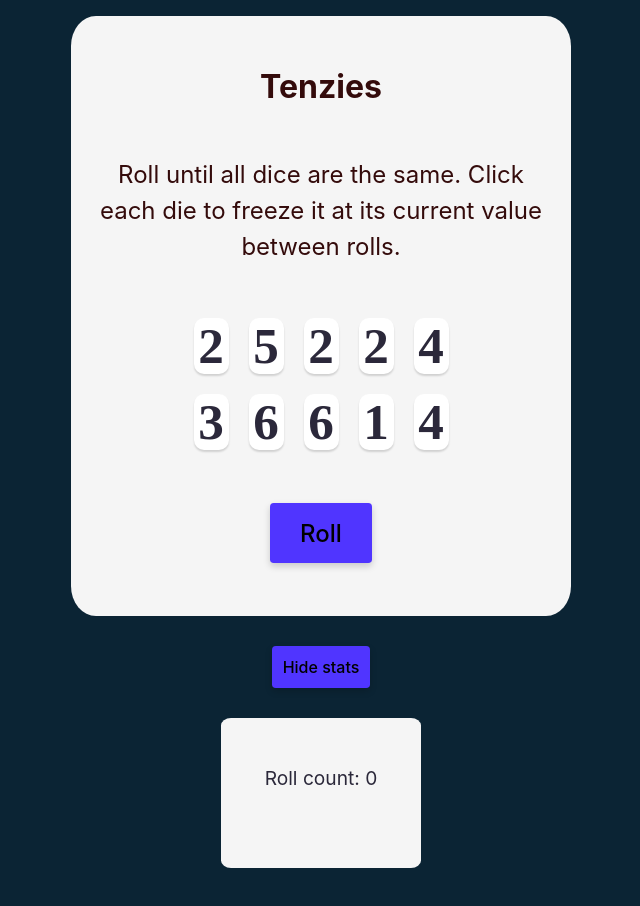
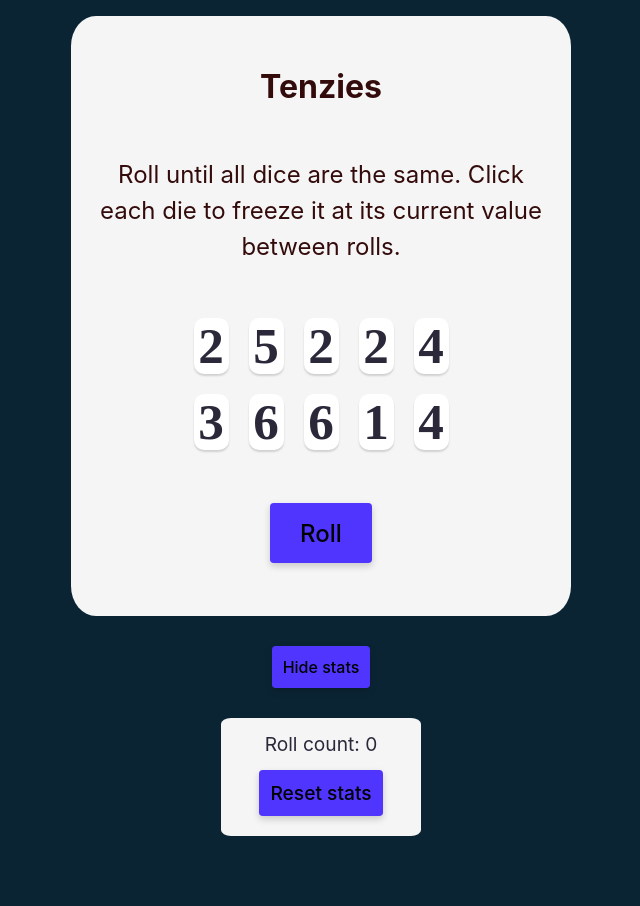
Before and after one commit to Rolzix/tenzies, a React (Vite) app: page / in a window 1280 px wide. Shown: the top 906 px of the page, without its empty margins (319-959 px from the left). Built offline with nearby package versions, Linux system fonts and the light colour scheme.

Commit message:
Added reset stats button

```diff
--- a/src/App.css
+++ b/src/App.css
@@ -108,23 +108,35 @@ main {
   padding: 10px;
 }
 
+.button--resetStats {
+  background: #5035ff;
+  box-shadow: 0px 3.2px 7.68px rgba(0, 0, 0, 0.18);
+  border-radius: 3.81277px;
+  padding: 10px;
+  margin: 10px 0px;
+}
+
 .stats {
   display: flex;
   color: #2b283a;
   font-size: 1.2rem;
   justify-content: space-evenly;
+  flex-direction: column;
   align-items: center;
   /* margin: 30px, 100px; */
   border-radius: 5%;
   background-color: #f5f5f5;
+  line-height: 2rem;
   width: 200px;
-  height: 150px;
+  /* height: 250px; */
+  padding: 10px 0px;
 }
 
 .statsContainer {
   display: flex;
   flex-direction: column;
   /* justify-content: center; */
+
   align-items: center;
   height: 300px;
 }
--- a/src/App.jsx
+++ b/src/App.jsx
@@ -115,6 +115,10 @@ function App() {
     setStats(!stats);
   }
 
+  function resetStats() {
+    setHighScores({ highScore: Infinity.toString(), bestTime: Infinity });
+  }
+
   return (
     <div className="App">
       <main>
@@ -136,7 +140,13 @@ function App() {
         <button className="button--stats" onClick={toggleStats}>
           {stats ? "Hide stats" : "Show stats"}
         </button>
-        {stats && <Stats count={count} highScores={highScores} />}
+        {stats && (
+          <Stats
+            count={count}
+            highScores={highScores}
+            resetStats={resetStats}
+          />
+        )}
       </div>
     </div>
   );
--- a/src/components/Stats.jsx
+++ b/src/components/Stats.jsx
@@ -1,3 +1,4 @@
+/* eslint-disable react/prop-types */
 import React from "react";
 export default function Stats(props) {
   return (
@@ -6,15 +7,19 @@ export default function Stats(props) {
       Roll count: {props.count}
       <br />
       {props.highScores.highScore < Infinity ? (
-        <>Best luck: {props.highScores.highScore} rolls</>
+        <>
+          Best luck: {props.highScores.highScore} rolls <br />
+        </>
       ) : null}
-      <br />
       {props.highScores.bestTime < Infinity ? (
         <>
           Fastest game:
-          <br /> {props.highScores.bestTime} seconds
+          <br /> {props.highScores.bestTime} seconds <br />
         </>
       ) : null}
+      <button className="button--resetStats" onClick={props.resetStats}>
+        Reset stats
+      </button>
     </div>
   );
 }
```
